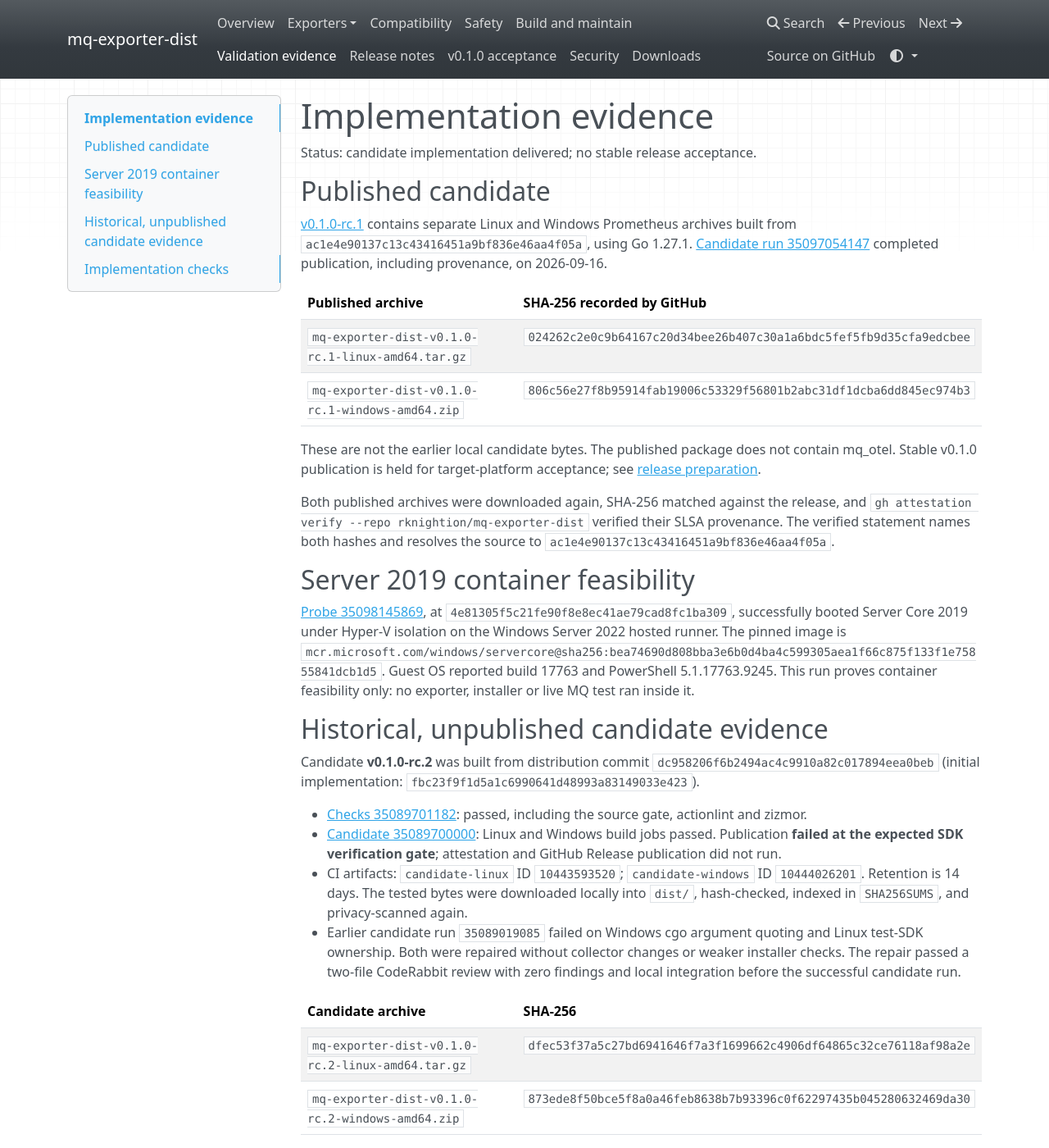
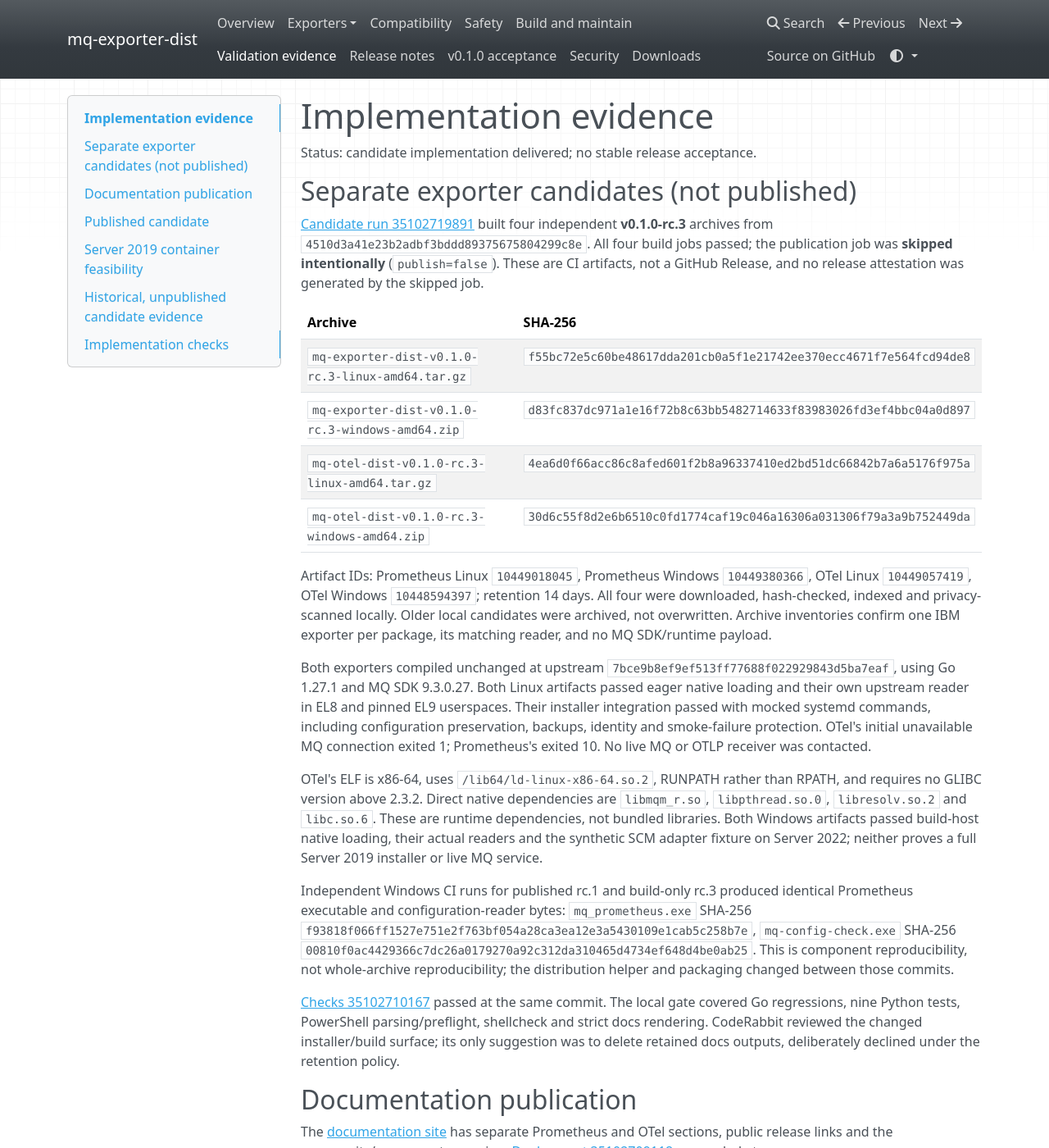
Before and after one commit to rknightion/mq-exporter-dist, an MkDocs documentation site: the page built from docs/evidence.md, in a window 1280 px wide and 1400 px high. Shown: the whole window at 82% size. Built offline with MkDocs 1.6.1, drawn with Linux system fonts in a browser that asks for light colours; some of the changed text lies outside the part shown.

Commit message:
test: verify Windows native prerequisites in Server 2019 container

```diff
--- a/docs/evidence.md
+++ b/docs/evidence.md
@@ -1,6 +1,63 @@
 # Implementation evidence
 
 Status: candidate implementation delivered; no stable release acceptance.
+
+## Separate exporter candidates (not published)
+
+[Candidate run 35102719891](https://github.com/rknightion/mq-exporter-dist/actions/runs/35102719891)
+built four independent **v0.1.0-rc.3** archives from
+`4510d3a41e23b2adbf3bddd89375675804299c8e`. All four build jobs passed; the publication
+job was **skipped intentionally** (`publish=false`). These are CI artifacts, not
+a GitHub Release, and no release attestation was generated by the skipped job.
+
+| Archive | SHA-256 |
+|---|---|
+| `mq-exporter-dist-v0.1.0-rc.3-linux-amd64.tar.gz` | `f55bc72e5c60be48617dda201cb0a5f1e21742ee370ecc4671f7e564fcd94de8` |
+| `mq-exporter-dist-v0.1.0-rc.3-windows-amd64.zip` | `d83fc837dc971a1e16f72b8c63bb5482714633f83983026fd3ef4bbc04a0d897` |
+| `mq-otel-dist-v0.1.0-rc.3-linux-amd64.tar.gz` | `4ea6d0f66acc86c8afed601f2b8a96337410ed2bd51dc66842b7a6a5176f975a` |
+| `mq-otel-dist-v0.1.0-rc.3-windows-amd64.zip` | `30d6c55f8d2e6b6510c0fd1774caf19c046a16306a031306f79a3a9b752449da` |
+
+Artifact IDs: Prometheus Linux `10449018045`, Prometheus Windows `10449380366`,
+OTel Linux `10449057419`, OTel Windows `10448594397`; retention 14 days. All four
+were downloaded, hash-checked, indexed and privacy-scanned locally. Older local
+candidates were archived, not overwritten. Archive inventories confirm one IBM
+exporter per package, its matching reader, and no MQ SDK/runtime payload.
+
+Both exporters compiled unchanged at upstream
+`7bce9b8ef9ef513ff77688f022929843d5ba7eaf`, using Go 1.27.1 and MQ SDK 9.3.0.27.
+Both Linux artifacts passed eager native loading and their own upstream reader
+in EL8 and pinned EL9 userspaces. Their installer integration passed with mocked
+systemd commands, including configuration preservation, backups, identity and
+smoke-failure protection. OTel's initial unavailable MQ connection exited 1;
+Prometheus's exited 10. No live MQ or OTLP receiver was contacted.
+
+OTel's ELF is x86-64, uses `/lib64/ld-linux-x86-64.so.2`, RUNPATH rather than RPATH,
+and requires no GLIBC version above 2.3.2. Direct native dependencies are
+`libmqm_r.so`, `libpthread.so.0`, `libresolv.so.2` and `libc.so.6`. These are runtime
+dependencies, not bundled libraries. Both Windows artifacts passed build-host
+native loading, their actual readers and the synthetic SCM adapter fixture on
+Server 2022; neither proves a full Server 2019 installer or live MQ service.
+
+Independent Windows CI runs for published rc.1 and build-only rc.3 produced
+identical Prometheus executable and configuration-reader bytes:
+`mq_prometheus.exe` SHA-256 `f93818f066ff1527e751e2f763bf054a28ca3ea12e3a5430109e1cab5c258b7e`,
+`mq-config-check.exe` SHA-256 `00810f0ac4429366c7dc26a0179270a92c312da310465d4734ef648d4be0ab25`.
+This is component reproducibility, not whole-archive reproducibility; the
+distribution helper and packaging changed between those commits.
+
+[Checks 35102710167](https://github.com/rknightion/mq-exporter-dist/actions/runs/35102710167)
+passed at the same commit. The local gate covered Go regressions, nine Python
+tests, PowerShell parsing/preflight, shellcheck and strict docs rendering.
+CodeRabbit reviewed the changed installer/build surface; its only suggestion was
+to delete retained docs outputs, deliberately declined under the retention policy.
+
+## Documentation publication
+
+The [documentation site](https://rknightion.github.io/mq-exporter-dist/) has separate
+Prometheus and OTel sections, public release links and the community/no-warranty
+warning. [Deployment 35102709118](https://github.com/rknightion/mq-exporter-dist/actions/runs/35102709118)
+succeeded at `4510d3a41e23b2adbf3bddd89375675804299c8e`; both exporter pages and warning
+text were checked over HTTPS. The `github-pages` environment allows only main.
 
 ## Published candidate
 
@@ -32,6 +89,16 @@ under Hyper-V isolation on the Windows Server 2022 hosted runner. The pinned ima
 is `mcr.microsoft.com/windows/servercore@sha256:bea74690d808bba3e6b0d4ba4c599305aea1f66c875f133f1e75855841dcb1d5`.
 Guest OS reported build 17763 and PowerShell 5.1.17763.9245. This run proves container
 feasibility only: no exporter, installer or live MQ test ran inside it.
+
+[Product probe 35102723715](https://github.com/rknightion/mq-exporter-dist/actions/runs/35102723715)
+at `4510d3a41e23b2adbf3bddd89375675804299c8e` booted the same container, then the
+published rc.1 exporter failed loading with `0xc0000135`. Configuration-reader and
+startup checks did not run. Static inspection of the separately obtained MQ
+9.3.0.27 ZIP showed `mqm.dll` importing `VCRUNTIME140.dll`, and `mqe.dll` importing
+both that DLL and `VCRUNTIME140_1.dll`; neither runtime DLL is in the ZIP. This
+identifies a prerequisite to test, not yet proof that it is the only missing DLL.
+The next disposable probe supplies Microsoft's pinned x64 VC runtime 14.44.35211.0,
+checks SHA-256 and Authenticode on the host, and installs it only inside the guest.
 
 ## Historical, unpublished candidate evidence
 
```
Also changed, not shown: README.md (+8 -0 lines), docs/compatibility.md (+21 -3 lines), docs/otel.md (+4 -1 lines), 2 other files.
